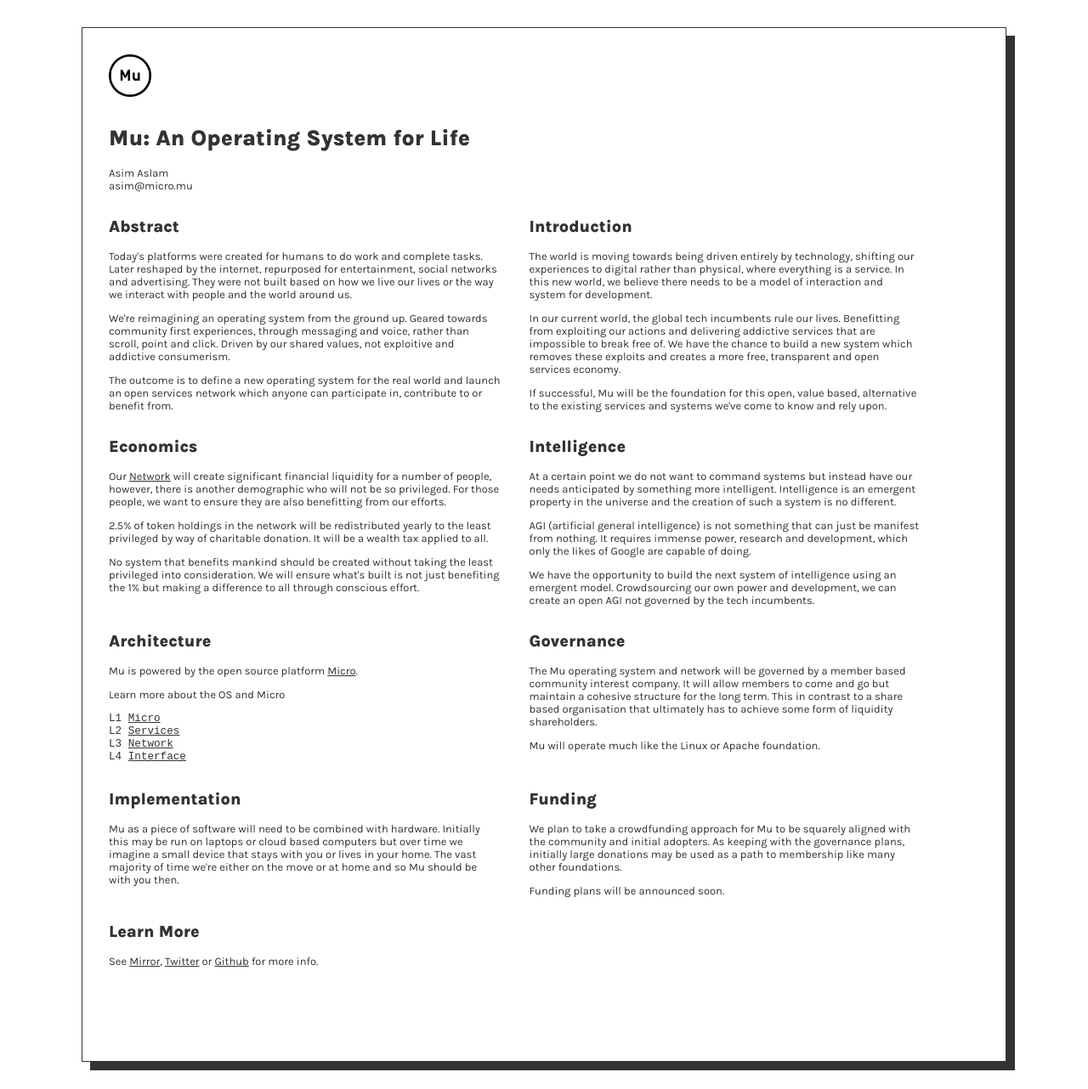
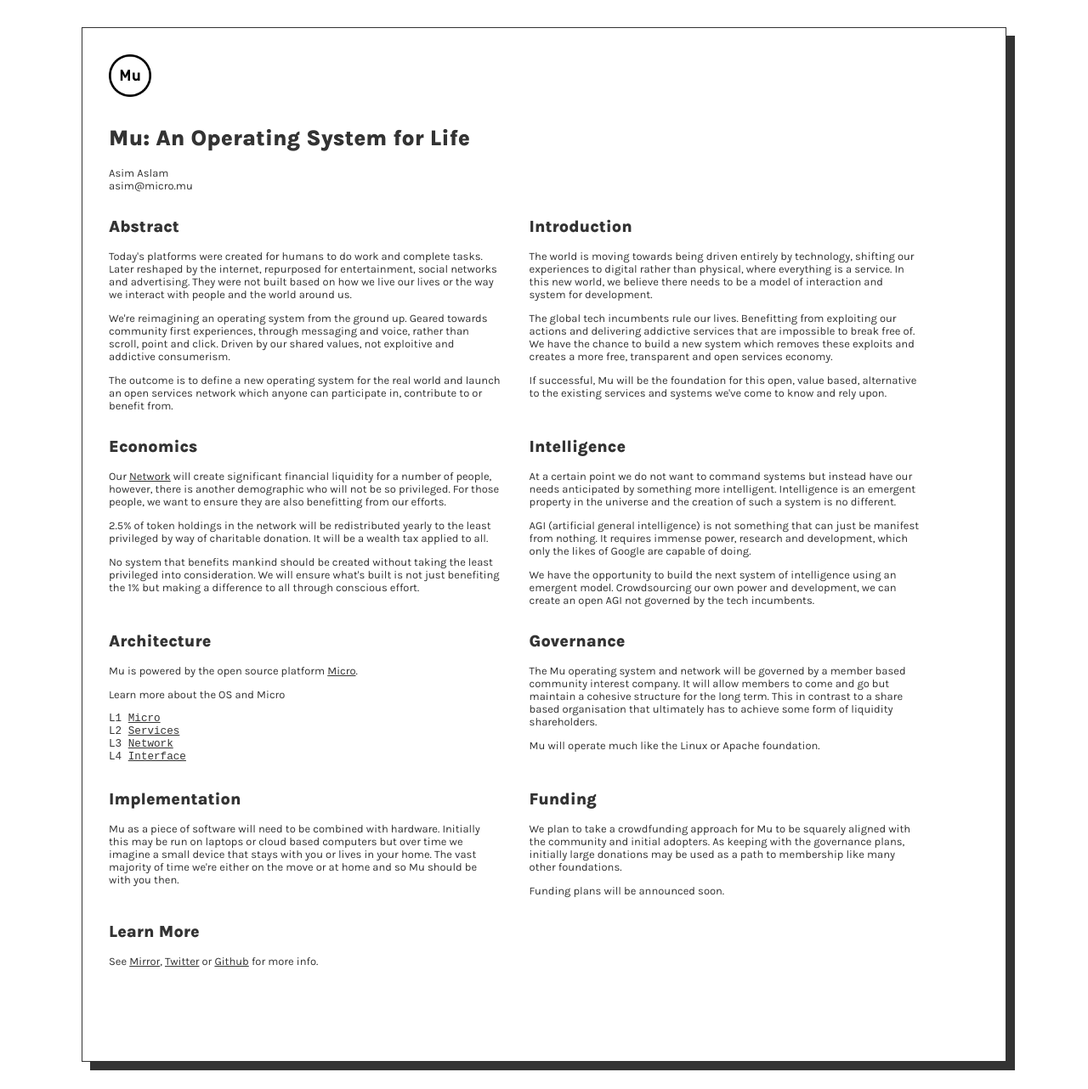
Before and after one commit to muxyz/website, a Jekyll site: the page built from index.md, in a window 1280 px wide. Shown: the whole page at 85% size. Built offline with Jekyll 4.4.1, drawn with Linux system fonts in a browser that asks for light colours.

Commit message:
Update index.md

```diff
--- a/index.md
+++ b/index.md
@@ -28,7 +28,7 @@
 development.
 </p>
 <p>
-In our current world, the global tech incumbents rule our lives.
+The global tech incumbents rule our lives.
 Benefitting from exploiting our actions and delivering addictive services that are impossible to break free of. We have the chance to
 build a new system which removes these exploits and creates a more free, transparent and open services economy.
 </p>
```
